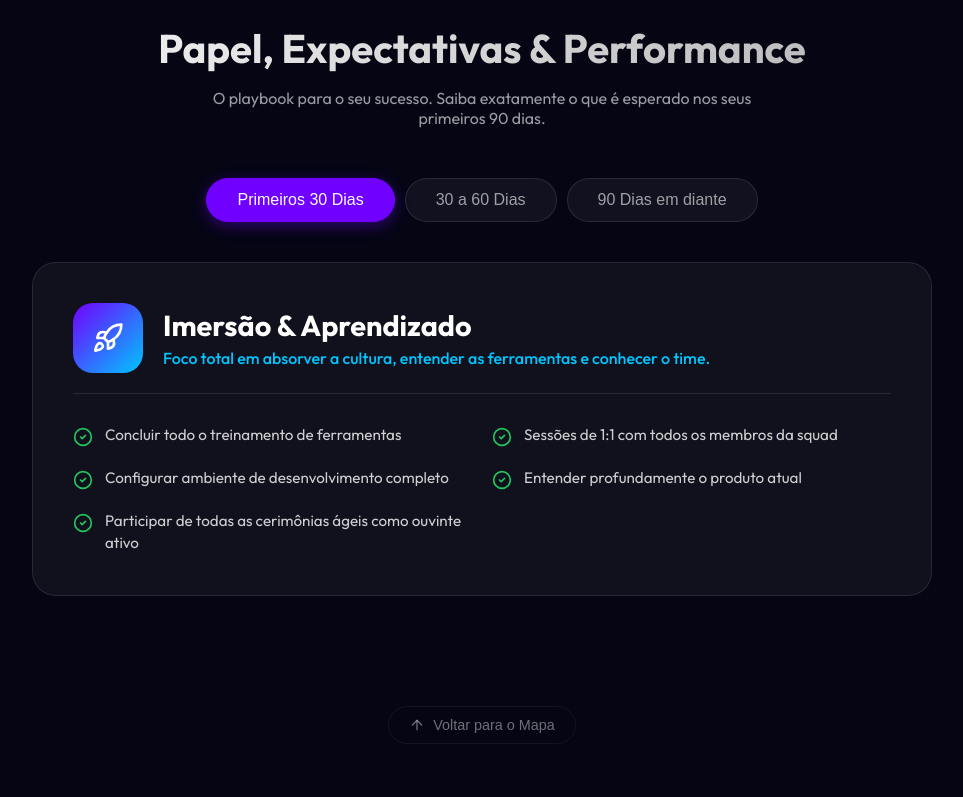
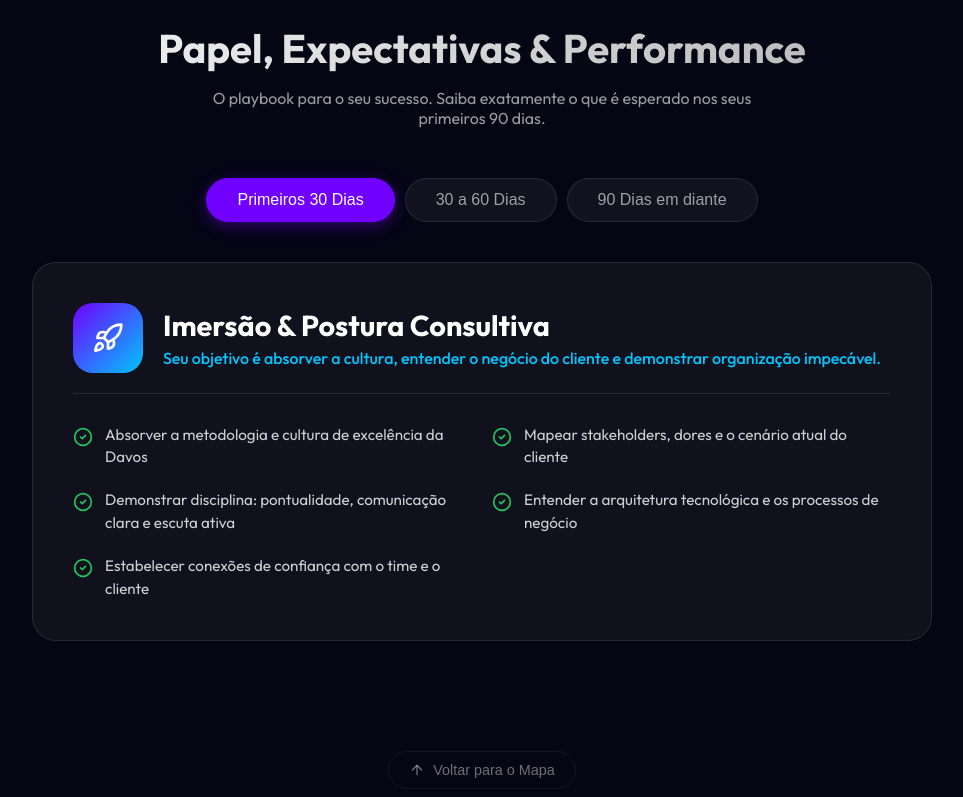
Before and after one commit to astoraoliveira-alt/onboarding, a React (Vite) app: page / in a window 1280 px wide. Shown: the part 3921-4718 px from the top of the page, without its empty margins (158-1121 px from the left). Built offline with nearby package versions, Linux system fonts and the light colour scheme.

Commit message:
content: Atualizado playbook de 90 dias com perfil de consultoria business & tech

```diff
--- a/src/components/BusinessContext.jsx
+++ b/src/components/BusinessContext.jsx
@@ -15,7 +15,7 @@ const BusinessContext = () => {
                 <div className="mv-card">
                     <div className="mv-icon"><Target /></div>
                     <h3>Nossa Missão</h3>
-                    <p>Apoiar verdadeiramente nossos clientes a executar e gerir seus principais desafios de transformação.</p>
+                    <p>Ajudar empresas a evoluírem com clareza e direção, conectando estratégia, execução e tecnologia para resolver problemas complexos e transformar decisões em resultados concretos, de forma rápida, consistente e sustentável.</p>
                 </div>
                 <div className="mv-card">
                     <div className="mv-icon"><Eye /></div>
--- a/src/components/RoleExpectations.jsx
+++ b/src/components/RoleExpectations.jsx
@@ -7,43 +7,43 @@ const PHASES = [
     {
         id: '30days',
         label: 'Primeiros 30 Dias',
-        title: 'Imersão & Aprendizado',
+        title: 'Imersão & Postura Consultiva',
         icon: Rocket,
-        description: 'Foco total em absorver a cultura, entender as ferramentas e conhecer o time.',
+        description: 'Seu objetivo é absorver a cultura, entender o negócio do cliente e demonstrar organização impecável.',
         checklist: [
-            'Concluir todo o treinamento de ferramentas',
-            'Sessões de 1:1 com todos os membros da squad',
-            'Configurar ambiente de desenvolvimento completo',
-            'Entender profundamente o produto atual',
-            'Participar de todas as cerimônias ágeis como ouvinte ativo'
+            'Absorver a metodologia e cultura de excelência da Davos',
+            'Mapear stakeholders, dores e o cenário atual do cliente',
+            'Demonstrar disciplina: pontualidade, comunicação clara e escuta ativa',
+            'Entender a arquitetura tecnológica e os processos de negócio',
+            'Estabelecer conexões de confiança com o time e o cliente'
         ]
     },
     {
         id: '60days',
         label: '30 a 60 Dias',
-        title: 'Primeiras Entregas',
+        title: 'Execução & Geração de Valor',
         icon: Target,
-        description: 'Começar a contribuir ativamente com tarefas de baixa/média complexidade.',
+        description: 'Começar a resolver problemas reais, conectando tecnologia e negócio com qualidade superior.',
         checklist: [
-            'Entregar primeira feature em produção',
-            'Documentar um processo que você aprendeu',
-            'Realizar Code Reviews com supervisão',
-            'Propor uma melhoria pequena no workflow',
-            'Dominar o domínio de negócio do cliente'
+            'Realizar entregas consistentes com zero retrabalho',
+            'Traduzir necessidades de negócio em requisitos técnicos claros',
+            'Documentar processos e decisões para garantir clareza',
+            'Participar ativamente de rituais com inputs relevantes',
+            'Antecipar riscos operacionais antes que virem problemas'
         ]
     },
     {
         id: '90days',
         label: '90 Dias em diante',
-        title: 'Autonomia & Impacto',
+        title: 'Autonomia & Expansão',
         icon: Award,
-        description: 'Operar com autonomia total e começar a gerar valor mensurável.',
+        description: 'Tornar-se um "Trusted Advisor", liderando frentes e impulsionando a transformação.',
         checklist: [
-            'Liderar uma iniciativa técnica pequena',
-            'Ser referência em um módulo do sistema',
-            'Ajudar no onboarding de novos colegas',
-            'Atingir métricas de performance padrão',
-            'Participar ativamente de decisões de arquitetura'
+            'Operar com autonomia total na frente do cliente',
+            'Propor melhorias proativas na estratégia ou arquitetura',
+            'Liderar reuniões executivas ou técnicas com segurança',
+            'Apoiar o desenvolvimento de consultores menos experientes',
+            'Identificar novas oportunidades de geração de valor no cliente'
         ]
     }
 ];
```
